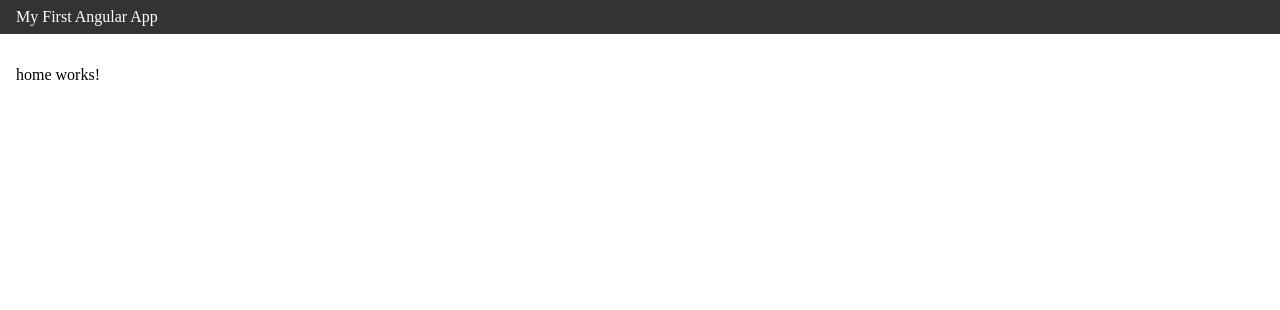
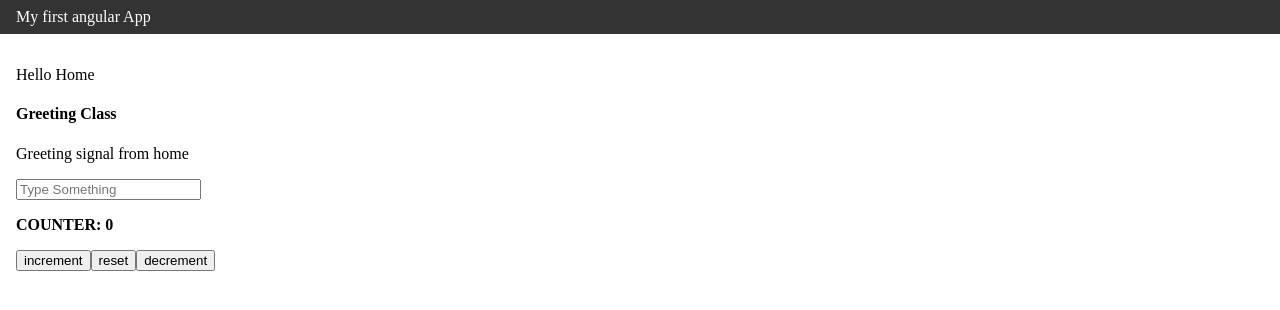
Before and after one commit to shash-786/angular-practice, an Angular app: page / in a window 1280 px wide. Shown: the top 310 px of the page. Built offline with nearby package versions, Linux system fonts and the light colour scheme.

Commit message:
added counter, input

```diff
--- /dev/null
+++ b/src/app/components/counter/counter.component.html
@@ -0,0 +1,7 @@
+<p><b>COUNTER: {{ cnt() }}</b></p>
+
+<div>
+    <button (click)="increment()">increment</button>
+    <button (click)="reset()">reset</button>
+    <button (click)="decrement()">decrement</button>
+</div>
--- /dev/null
+++ b/src/app/components/counter/counter.component.ts
@@ -0,0 +1,20 @@
+import { Component, signal } from '@angular/core';
+
+@Component({
+  selector: 'app-counter',
+  imports: [],
+  templateUrl: './counter.component.html',
+  styleUrl: './counter.component.css'
+})
+export class CounterComponent {
+  cnt = signal(0);
+  increment() : void {
+    this.cnt.update(value => value + 1)
+  }
+  reset() : void {
+    this.cnt.set(0)
+  }
+  decrement() : void {
+    this.cnt.update(value => value - 1)
+  }
+}
--- a/src/app/components/greeting/greeting.component.html
+++ b/src/app/components/greeting/greeting.component.html
@@ -1 +1,2 @@
-<p>greeting works!</p>
+<h4>Greeting Class</h4>
+<p> {{ message() }}</p>
--- a/src/app/components/greeting/greeting.component.ts
+++ b/src/app/components/greeting/greeting.component.ts
@@ -1,4 +1,4 @@
-import { Component } from '@angular/core';
+import { Component, input } from '@angular/core';
 
 @Component({
   selector: 'app-greeting',
@@ -7,5 +7,5 @@ import { Component } from '@angular/core';
   styleUrl: './greeting.component.css'
 })
 export class GreetingComponent {
-
+  message = input('Default Greeting')
 }
--- a/src/app/components/header/header.component.html
+++ b/src/app/components/header/header.component.html
@@ -1,3 +1,3 @@
 <header>
-    <nav>My First Angular App</nav>
+    <nav>{{ title() }}</nav>
 </header>
--- a/src/app/home/home.component.html
+++ b/src/app/home/home.component.html
@@ -1 +1,7 @@
-<p>home works!</p>
+<p>Hello Home</p>
+<app-greeting [message]="homeMessage()"/>
+<input placeholder="Type Something"
+       type="text"
+       (keypress)="update($event)"
+/>
+<app-counter/>
--- a/src/app/home/home.component.ts
+++ b/src/app/home/home.component.ts
@@ -1,11 +1,16 @@
-import { Component } from '@angular/core';
+import { Component, input, signal } from '@angular/core';
+import { GreetingComponent } from '../components/greeting/greeting.component';
+import { CounterComponent } from "../components/counter/counter.component";
 
 @Component({
   selector: 'app-home',
-  imports: [],
+  imports: [GreetingComponent, CounterComponent],
   templateUrl: './home.component.html',
   styleUrl: './home.component.css'
 })
 export class HomeComponent {
-
+  homeMessage = signal('Greeting signal from home')
+  update(event: KeyboardEvent) : void {
+    console.log(`user pressed key ${event.key}`)
+  }
 }
--- /dev/null
+++ b/src/app/todos/todos.component.html
@@ -0,0 +1 @@
+<p>todos works!</p>
```
Also changed, not shown: src/app/todos/todos.component.ts (added, +11 -0 lines), src/app/components/counter/counter.component.css (added), src/app/todos/todos.component.css (added), 2 other files (tests, documents, lock files or other folders).
